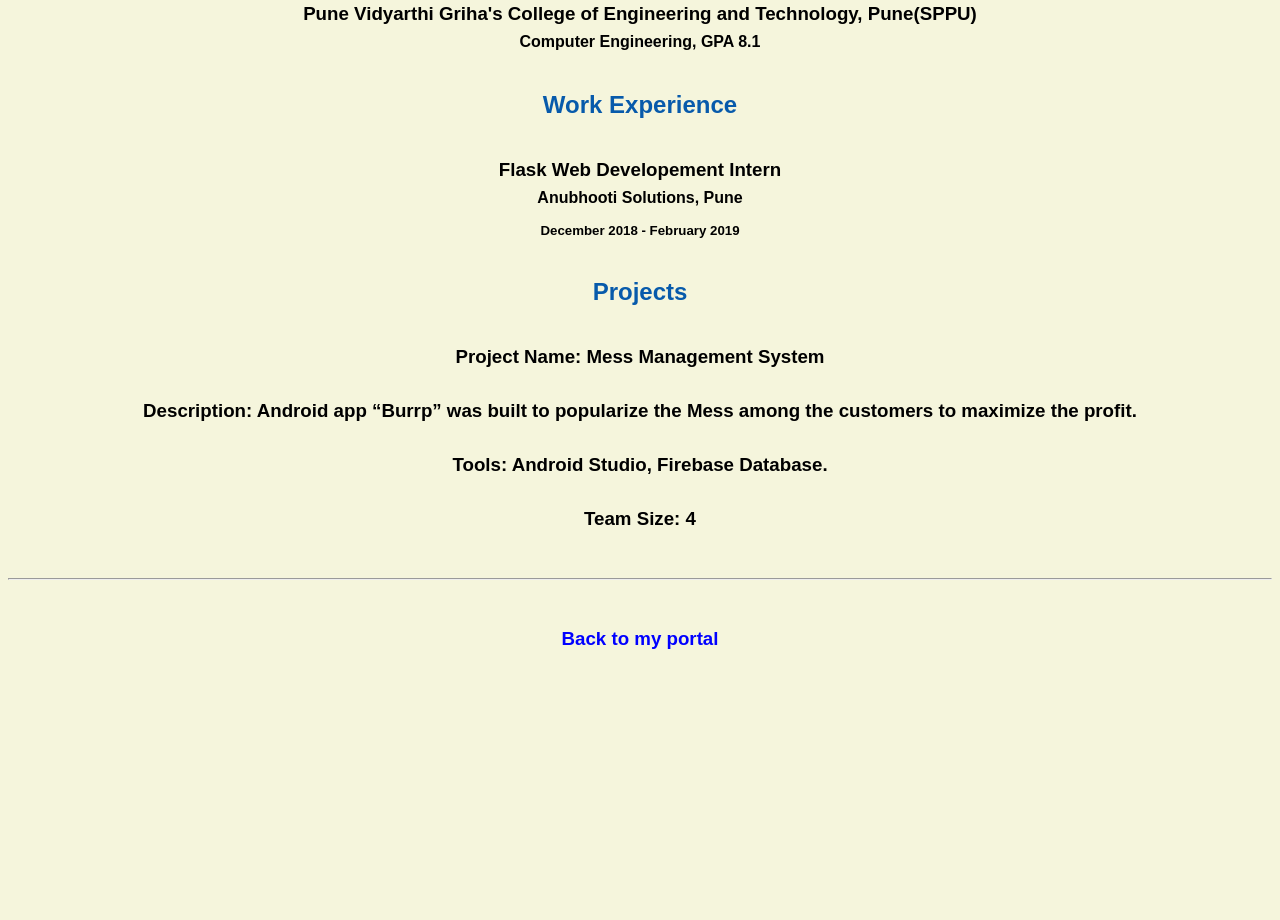
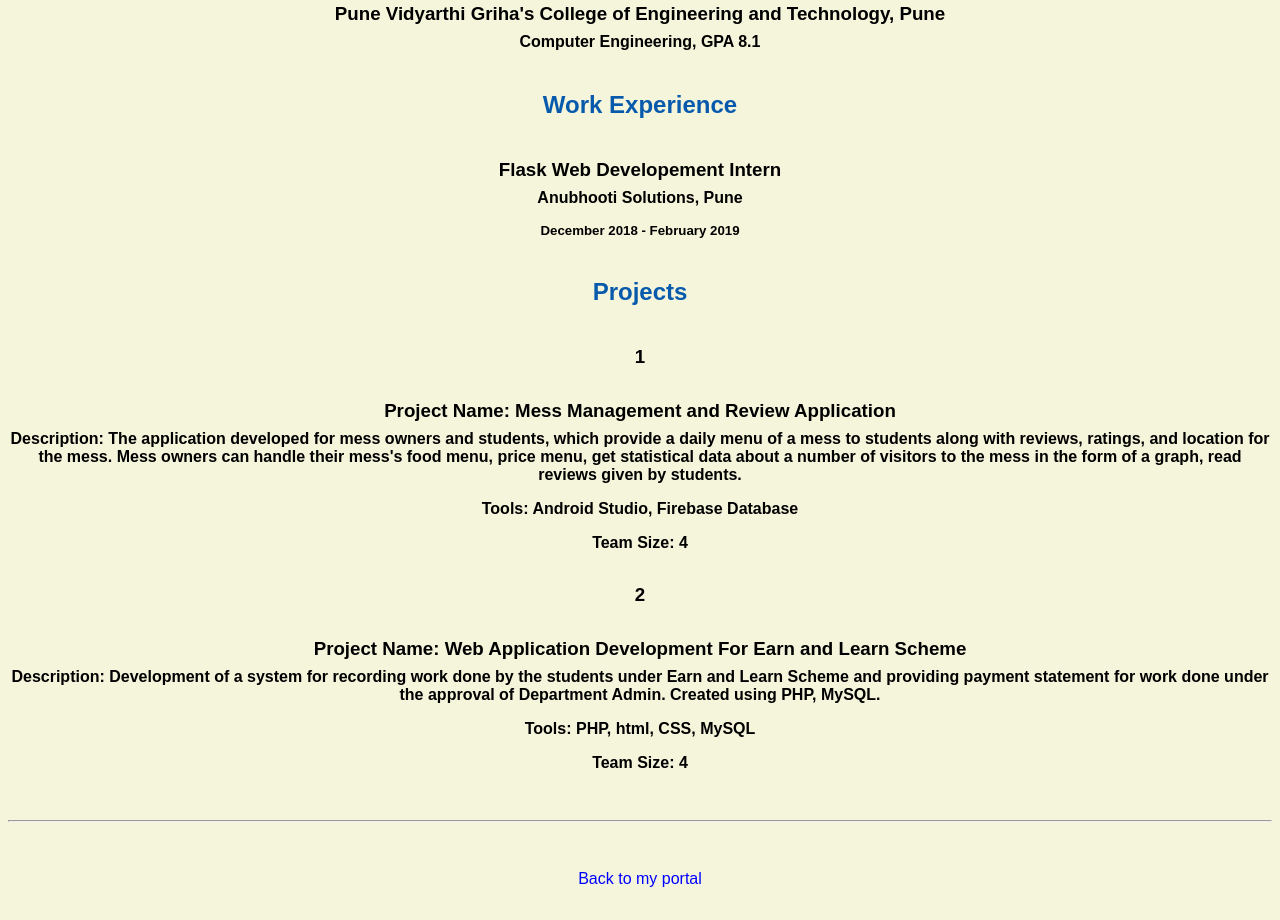
Before and after one commit to mayurwaghmode/mayurwaghmode.github.io, a plain HTML site: page resume.html in a window 1280 px wide. Shown: the part 828-1748 px from the top of the page. Before the commit the page ends 1510 px from the top, so only its background shows below. Drawn offline with Linux system fonts and the light colour scheme.

Commit message:
Update resume.html

```diff
--- a/resume.html
+++ b/resume.html
@@ -32,7 +32,7 @@
 
     <h2>Education</h2>
 
-    <h3>Pune Vidyarthi Griha's College of Engineering and Technology, Pune(SPPU)</h3>
+    <h3>Pune Vidyarthi Griha's College of Engineering and Technology, Pune</h3>
     <h4>Computer Engineering, GPA 8.1</h4>
 
     <h2>Work Experience</h2>
@@ -42,10 +42,18 @@
     <h5>December 2018 - February 2019</h5>
 
     <h2>Projects</h2>
-    <h3><important>Project Name: </important>Mess Management System</h3>
-    <h3><important>Description: </important>Android app “Burrp” was built to popularize the Mess among the customers to maximize the profit.</h3>
-    <h3><important>Tools: </important>Android Studio, Firebase Database.</h3>
-    <h3><important>Team Size: </important>4
+    <h3>1</h3>
+    <h3><important>Project Name: </important>Mess Management and Review Application</h3>
+    <h4><important>Description: </important>The application developed for mess owners and students, which provide a daily menu of a mess to students along with reviews, ratings, and location for the mess. Mess owners can handle their mess's food menu, price menu, get statistical data about a number of visitors to the mess in the form of a graph, read reviews given by students.</h3>
+    <h4><important>Tools: </important>Android Studio, Firebase Database</h3>
+    <h4><important>Team Size: </important>4</h4>
+    <h3>2</h3>
+    <h3><important>Project Name: </important>Web Application Development For Earn and Learn Scheme</h3>
+    <h4><important>Description: </important>Development of a system for recording work done by the students under Earn and Learn Scheme and providing payment statement for work done under the approval of Department Admin.
+Created using PHP, MySQL.</h4>
+    <h4><important>Tools: </important>PHP, html, CSS, MySQL</h3>
+    <h4><important>Team Size: </important>4</h4>
+
   </body>
 
   <footer>
```
